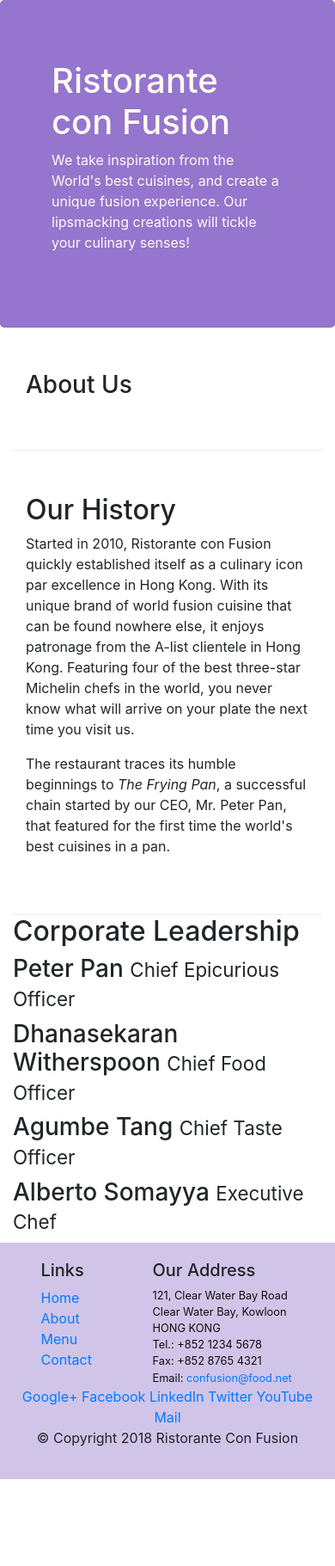
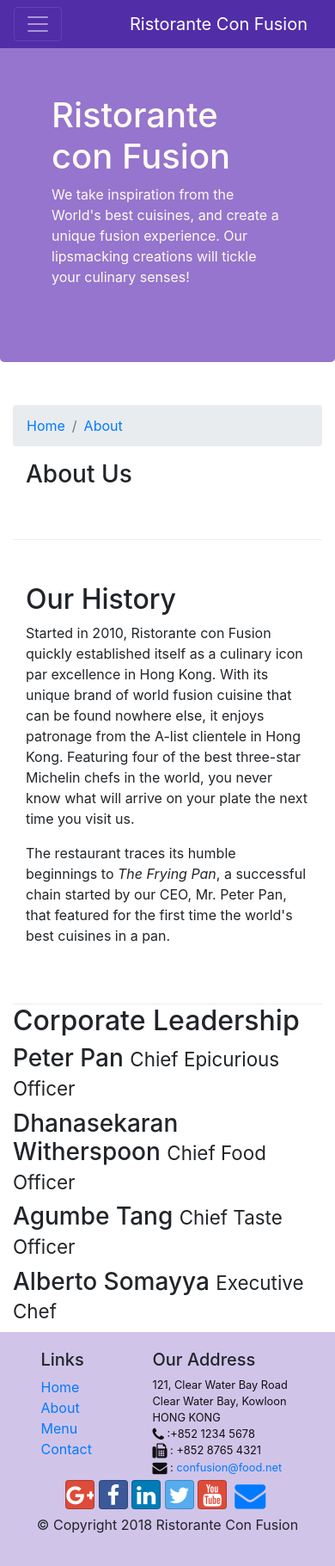
Before and after one commit to realdarshan/week1, a website: page aboutus.html in a window 390 px wide. Shown: the whole page at 86% size. Before the commit the page ends 1720 px from the top, so only its background shows below. Drawn offline with nearby package versions, Linux system fonts and the light colour scheme.

Commit message:
Icon Fonts

```diff
--- a/CSS/style.css
+++ b/CSS/style.css
@@ -33,3 +33,10 @@ address{
 .row-about{
     border-bottom: 1px ridge;
 }
+body{
+    padding: 40px 0px 0px 0px;
+    z-index: 0;
+}
+.navbar-dark{
+    background-color: #512da8;
+}
--- a/aboutus.html
+++ b/aboutus.html
@@ -9,14 +9,32 @@
 
      <!-- Bootstrap CSS -->
      <link rel="stylesheet" href="node_modules/bootstrap/dist/css/bootstrap.min.css">
+     <link rel="stylesheet" href="node_modules/font-awesome/css/font-awesome.min.css">
+     <link rel="stylesheet" href="node_modules/bootstrap-social/bootstrap-social.css">
+     <link rel="stylesheet" href="CSS/style.css">
+
      <title>Ristoranterr Con Fusion</title>
-     <link href="CSS/style.css" rel="stylesheet">
-    <link rel="stylesheet" href="CSS/style.css">
-    <title>Ristorante Con Fusion: About Us</title>
+     <title>Ristorante Con Fusion: About Us</title>
 
 </head>
 
 <body>
+    <nav class="navbar navbar-dark navbar-expand-sm  fixed-top" >
+        <div class="container">
+            <button class="navbar-toggler" type="button" data-toggle="collapse" data-target="#Navbar">
+                <span class="navbar-toggler-icon"></span>
+            </button>
+            <a class="navbar-brand" href="#">Ristorante Con Fusion</a>
+            <div class="collapse navbar-collapse" id="Navbar">
+                <ul class="navbar-nav mr-auto  ">
+                    <li class="nav-item "><a class="nav-link" href="./index.html"><span class="fa fa-home fa-lg"></span> Home</a></li>
+                    <li class="nav-item active"><a class="nav-link" href="#"><span class="fa fa-info fa-lg"></span> About</a></li>
+                    <li class="nav-item "><a class="nav-link" href="#"><span class="fa fa-list fa-lg"></span> Menu</a></li>
+                    <li class="nav-item "><a class="nav-link" href="#"><span class="fa fa-address-card fa-lg"></span> Contact</a></li>
+                </ul>
+            </div>
+        </div>
+    </nav>
 
     <header class="jumbotron">
         <div class="container">
@@ -33,6 +51,10 @@
 
     <div class="container" >
         <div class="row row-con">
+            <ol class="col-12 breadcrumb">
+                <li class="breadcrumb-item"><a href="./index.html">Home</a></li>
+                <li class="breadcrumb-item active"><a href="./aboutus.html">About</a></li>
+            </ol>
             <div class="col-12">
                <h3>About Us</h3>
 
@@ -72,7 +94,7 @@
                 <div class="col-4  offset-1 col-sm-2">
                     <h5>Links</h5>
                     <ul class="list-unstyled">
-                        <li><a href="#">Home</a></li>
+                        <li><a href="./index.html">Home</a></li>
                         <li><a href="#">About</a></li>
                         <li><a href="#">Menu</a></li>
                         <li><a href="#">Contact</a></li>
@@ -84,19 +106,19 @@
 		              121, Clear Water Bay Road<br>
 		              Clear Water Bay, Kowloon<br>
 		              HONG KONG<br>
-		              Tel.: +852 1234 5678<br>
-		              Fax: +852 8765 4321<br>
-		              Email: <a href="mailto:confusion@food.net">confusion@food.net</a>
+		              <i class="fa fa-phone fa-lg"></i>    :+852 1234 5678<br>
+		              <i class="fa fa-fax fa-lg"></i> : +852 8765 4321<br>
+		              <i class="fa fa-envelope fa-lg"></i> : <a href="mailto:confusion@food.net">confusion@food.net</a>
 		           </address>
                 </div>
                 <div class="col-12 col-sm-4 align-self-center">
                     <div class="text-center">
-                        <a href="http://google.com/+">Google+</a>
-                        <a href="http://www.facebook.com/profile.php?id=">Facebook</a>
-                        <a href="http://www.linkedin.com/in/">LinkedIn</a>
-                        <a href="http://twitter.com/">Twitter</a>
-                        <a href="http://youtube.com/">YouTube</a>
-                        <a href="mailto:">Mail</a>
+                        <a class="btn btn-social-icon btn-google" href="http://google.com/+"><i class="fa fa-google-plus fa-lg"></i></a>
+                        <a class="btn btn-social-icon btn-facebook" href="http://www.facebook.com/profile.php?id="><i class="fa fa-facebook fa-lg"></i></a>
+                        <a class="btn btn-social-icon btn-linkedin" href="http://www.linkedin.com/in/"><i class="fa fa-linkedin fa-lg"></i></a>
+                        <a class="btn btn-social-icon btn-twitter" href="http://twitter.com/"><i class="fa fa-twitter fa-lg"></i></a>
+                        <a class="btn btn-social-icon btn-google" href="http://youtube.com/"><i class="fa fa-youtube fa-lg"></i></a>
+                        <a class="btn btn-social-icon btn-lg " href="mailto:"><i class="fa fa-envelope fa-lg"></i></a>
                     </div>
                 </div>
            </div>
--- a/package.json
+++ b/package.json
@@ -15,6 +15,8 @@
   },
   "dependencies": {
     "bootstrap": "^4.0.0",
+    "bootstrap-social": "^5.1.1",
+    "font-awesome": "^4.7.0",
     "jquery": "^3.3.1",
     "popper.js": "^1.12.9"
   }
```
Also changed, not shown: index.html (+29 -11 lines), 1 other file.
